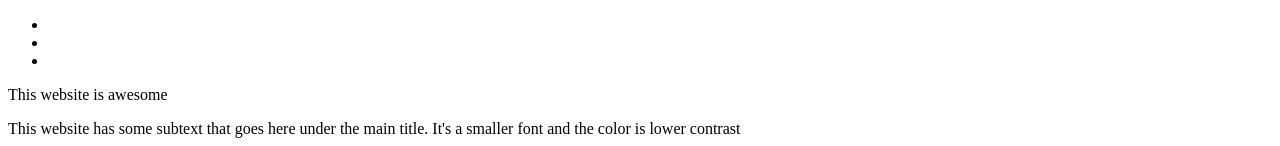
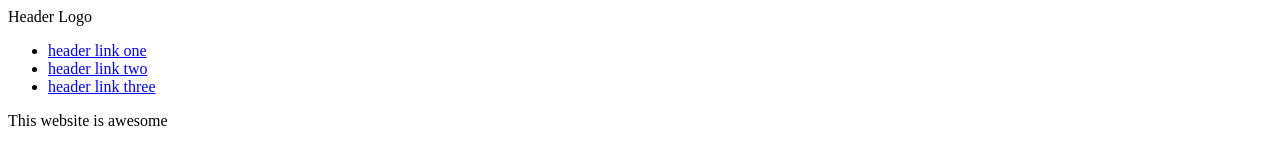
Before and after one commit to whitesgr03/Landing-Page, a plain HTML site: page index.html in a window 1280 px wide. Shown: the top 146 px of the page. Drawn offline with Linux system fonts and the light colour scheme.

Commit message:
Update index.html

```diff
--- a/index.html
+++ b/index.html
@@ -9,11 +9,11 @@
 <body>
     <header>
         <nav>
-            <div class="logo"></div>
+            <div class="logo">Header Logo</div>
             <ul class="link">
-                <li><a href="#"></a></li>
-                <li><a href="#"></a></li>
-                <li><a href="#"></a></li>
+                <li><a href="#">header link one</a></li>
+                <li><a href="#">header link two</a></li>
+                <li><a href="#">header link three</a></li>
             </ul>
         </nav>
         <div class="hero">
```
